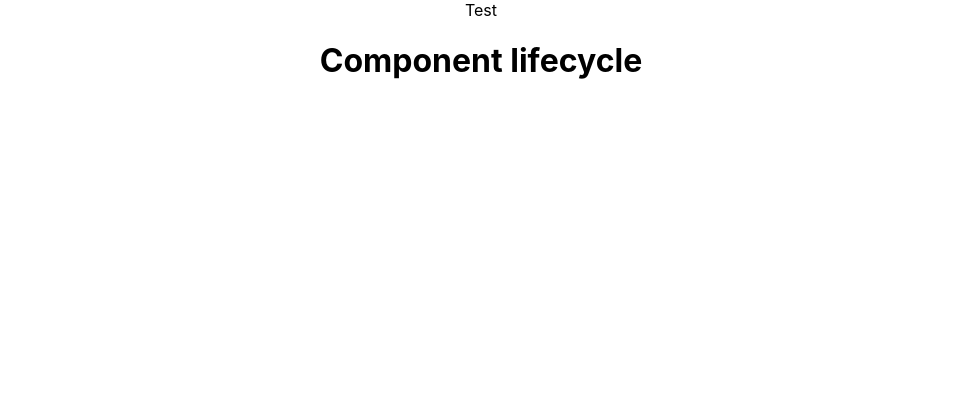
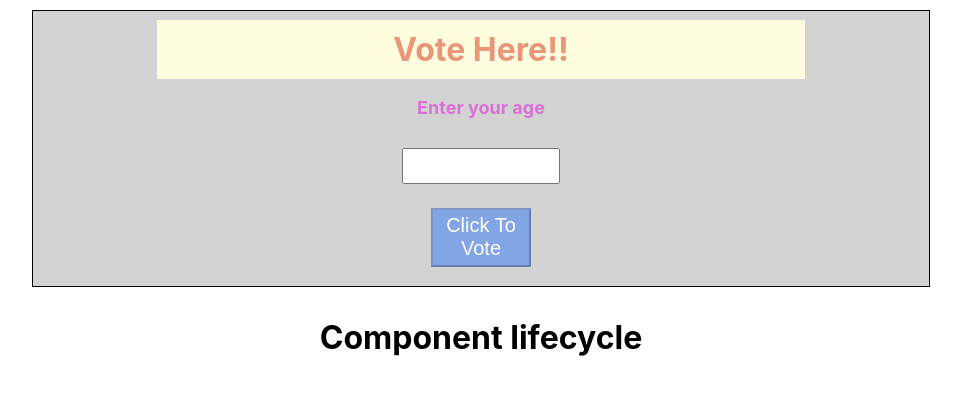
Before and after one commit to Smriti1311/React, a React (Create React App) app in the folder react-projects/: page / in a window 1280 px wide. Shown: the top 394 px of the page, without its empty margins (159-1120 px from the left). Built offline with nearby package versions, Linux system fonts and the light colour scheme.

Commit message:
test commit

```diff
--- a/react-projects/src/App.js
+++ b/react-projects/src/App.js
@@ -8,12 +8,12 @@ import ComponentLifeCycle from './Components/ComponentLifeCycle/ComponentLifeCyc
 
 function App() {
   return (
-    <div className="App">Test
+    <div className="App">
       {/* <ContactUs /> */}
       {/*  <FacebookLogin /> */}
       {/* <Timer /> */}
       {/* <TodoList /> */}
-      {/* <VoteTemplate /> */}
+       <VoteTemplate />
       <ComponentLifeCycle />
     </div>
   );
```
